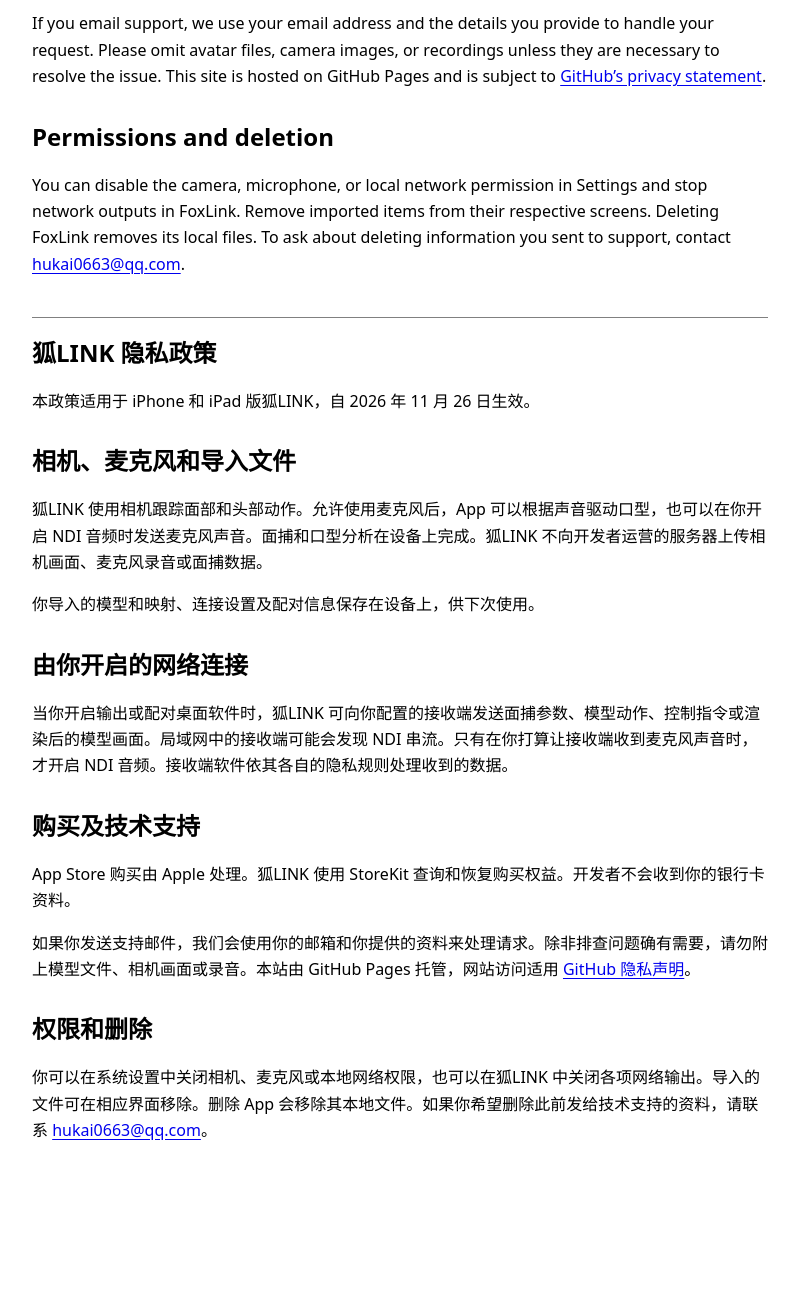
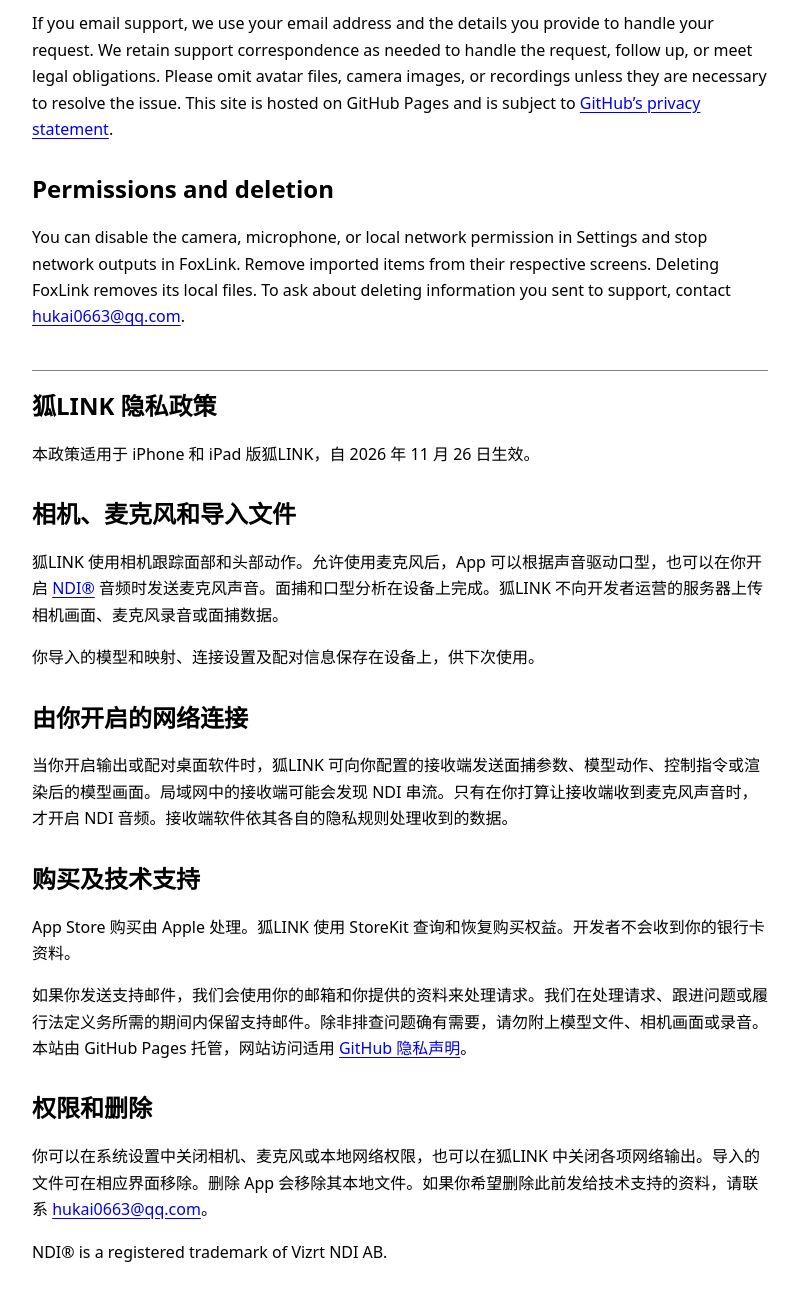
Before and after one commit to kmini/foxlink, a plain HTML site: page privacy.html in a window 1280 px wide. Shown: the part 794-2094 px from the top of the page, without its empty margins (240-1039 px from the left). Before the commit the page ends 2049 px from the top, so only its background shows below. Drawn offline with Linux system fonts and the light colour scheme.

Commit message:
Clarify FoxLink privacy practices

```diff
--- a/privacy.html
+++ b/privacy.html
@@ -22,29 +22,30 @@ a { text-underline-offset: 0.2em; }
 <h1>FoxLink Privacy Policy</h1>
 <p>This policy covers FoxLink for iPhone and iPad. Effective November 26, 2026.</p>
 <h2>Camera, microphone, and imported files</h2>
-<p>FoxLink uses your camera to track face and head movement. If you let FoxLink use the microphone, it can use audio for lip sync or send audio when you enable it in an NDI stream. Tracking and lip-sync processing run on your device. FoxLink does not upload camera frames, microphone recordings, or face tracking data to a developer-operated server.</p>
+<p>FoxLink uses your camera to track face and head movement. If you let FoxLink use the microphone, it can use audio for lip sync or send audio when you enable it in an <a href="https://ndi.video/">NDI®</a> stream. Tracking and lip-sync processing run on your device. FoxLink does not upload camera frames, microphone recordings, or face tracking data to a developer-operated server.</p>
 <p>FoxLink stores imported avatars and mappings, connection settings, and pairing information on your device so you can use them again.</p>
 <h2>Network connections you enable</h2>
 <p>When you enable output or pair with desktop software, FoxLink can send tracking values, avatar motion, commands, or a rendered avatar stream to the receivers you configure. NDI streams can be discoverable on the local network. Enable NDI audio only if you intend to send microphone audio to receivers. Receiving apps, including third-party software, handle the data they receive under their own privacy practices.</p>
 <h2>Purchases and support</h2>
 <p>Apple processes App Store purchases. FoxLink uses StoreKit to check and restore your purchase entitlement. The developer does not receive your payment card details.</p>
-<p>If you email support, we use your email address and the details you provide to handle your request. Please omit avatar files, camera images, or recordings unless they are necessary to resolve the issue. This site is hosted on GitHub Pages and is subject to <a href="https://docs.github.com/en/site-policy/privacy-policies/github-general-privacy-statement">GitHub’s privacy statement</a>.</p>
+<p>If you email support, we use your email address and the details you provide to handle your request. We retain support correspondence as needed to handle the request, follow up, or meet legal obligations. Please omit avatar files, camera images, or recordings unless they are necessary to resolve the issue. This site is hosted on GitHub Pages and is subject to <a href="https://docs.github.com/en/site-policy/privacy-policies/github-general-privacy-statement">GitHub’s privacy statement</a>.</p>
 <h2>Permissions and deletion</h2>
 <p>You can disable the camera, microphone, or local network permission in Settings and stop network outputs in FoxLink. Remove imported items from their respective screens. Deleting FoxLink removes its local files. To ask about deleting information you sent to support, contact <a href="mailto:hukai0663@qq.com">hukai0663@qq.com</a>.</p>
 <section id="zh" lang="zh-Hans">
 <h1>狐LINK 隐私政策</h1>
 <p>本政策适用于 iPhone 和 iPad 版狐LINK，自 2026 年 11 月 26 日生效。</p>
 <h2>相机、麦克风和导入文件</h2>
-<p>狐LINK 使用相机跟踪面部和头部动作。允许使用麦克风后，App 可以根据声音驱动口型，也可以在你开启 NDI 音频时发送麦克风声音。面捕和口型分析在设备上完成。狐LINK 不向开发者运营的服务器上传相机画面、麦克风录音或面捕数据。</p>
+<p>狐LINK 使用相机跟踪面部和头部动作。允许使用麦克风后，App 可以根据声音驱动口型，也可以在你开启 <a href="https://ndi.video/">NDI®</a> 音频时发送麦克风声音。面捕和口型分析在设备上完成。狐LINK 不向开发者运营的服务器上传相机画面、麦克风录音或面捕数据。</p>
 <p>你导入的模型和映射、连接设置及配对信息保存在设备上，供下次使用。</p>
 <h2>由你开启的网络连接</h2>
 <p>当你开启输出或配对桌面软件时，狐LINK 可向你配置的接收端发送面捕参数、模型动作、控制指令或渲染后的模型画面。局域网中的接收端可能会发现 NDI 串流。只有在你打算让接收端收到麦克风声音时，才开启 NDI 音频。接收端软件依其各自的隐私规则处理收到的数据。</p>
 <h2>购买及技术支持</h2>
 <p>App Store 购买由 Apple 处理。狐LINK 使用 StoreKit 查询和恢复购买权益。开发者不会收到你的银行卡资料。</p>
-<p>如果你发送支持邮件，我们会使用你的邮箱和你提供的资料来处理请求。除非排查问题确有需要，请勿附上模型文件、相机画面或录音。本站由 GitHub Pages 托管，网站访问适用 <a href="https://docs.github.com/en/site-policy/privacy-policies/github-general-privacy-statement">GitHub 隐私声明</a>。</p>
+<p>如果你发送支持邮件，我们会使用你的邮箱和你提供的资料来处理请求。我们在处理请求、跟进问题或履行法定义务所需的期间内保留支持邮件。除非排查问题确有需要，请勿附上模型文件、相机画面或录音。本站由 GitHub Pages 托管，网站访问适用 <a href="https://docs.github.com/en/site-policy/privacy-policies/github-general-privacy-statement">GitHub 隐私声明</a>。</p>
 <h2>权限和删除</h2>
 <p>你可以在系统设置中关闭相机、麦克风或本地网络权限，也可以在狐LINK 中关闭各项网络输出。导入的文件可在相应界面移除。删除 App 会移除其本地文件。如果你希望删除此前发给技术支持的资料，请联系 <a href="mailto:hukai0663@qq.com">hukai0663@qq.com</a>。</p>
 </section>
+<footer><p>NDI® is a registered trademark of Vizrt NDI AB.</p></footer>
 </main>
 </body>
 </html>
```
